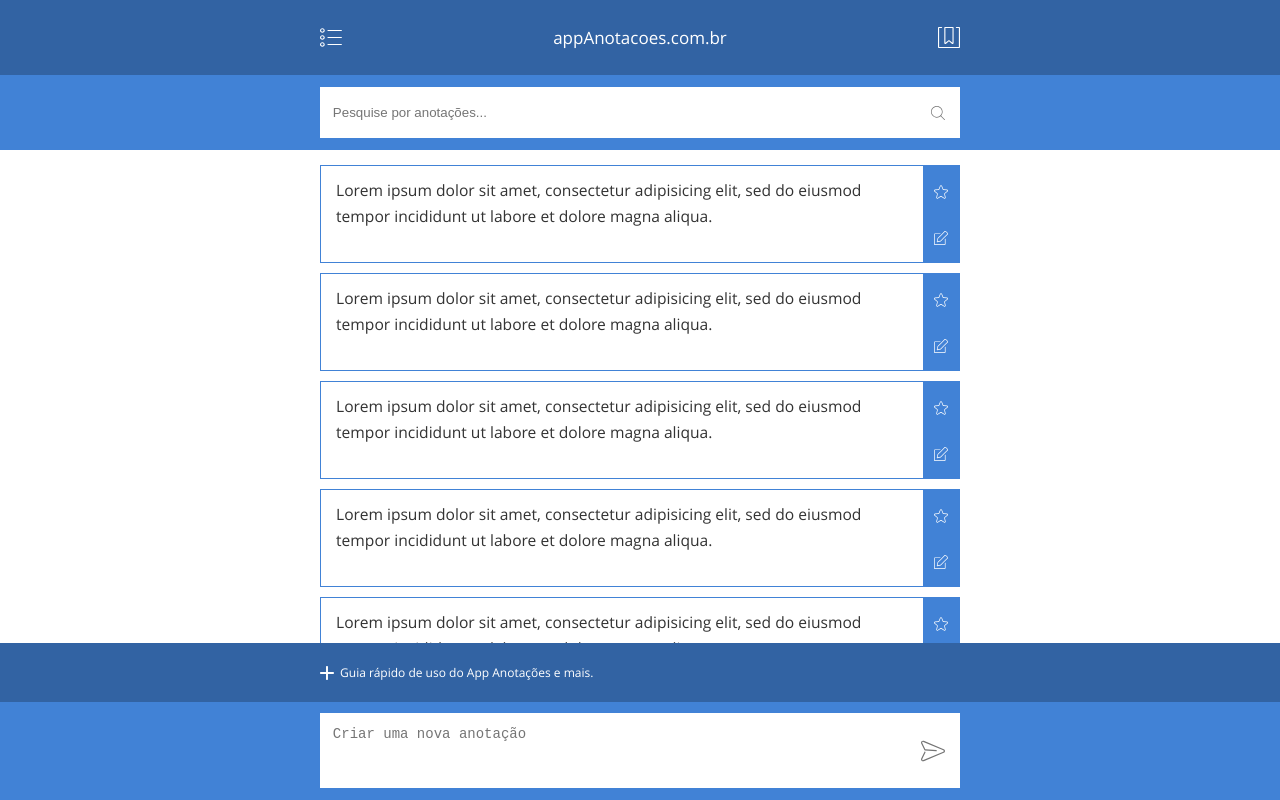
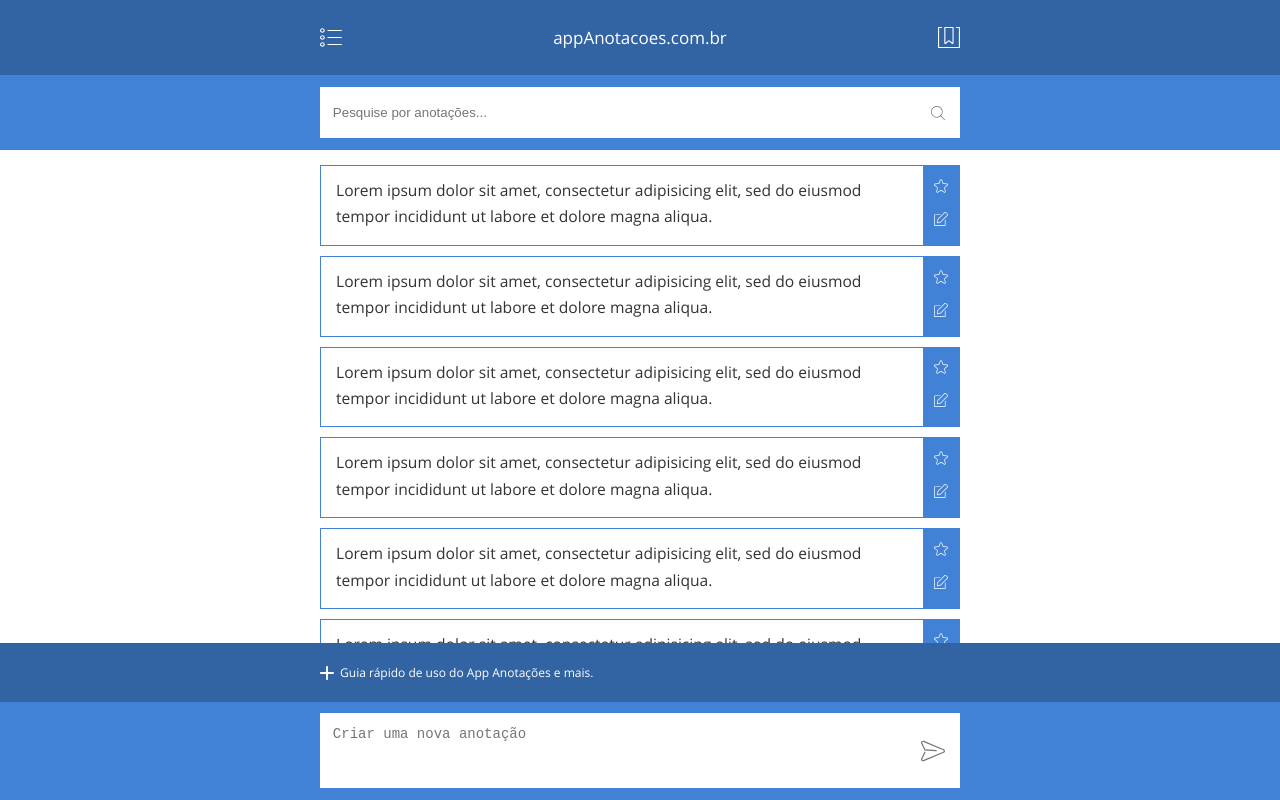
Before and after one commit to washingtonserip/appanotacoes, a Vue app: page / in a window 1280 px wide. Built offline with nearby package versions, Linux system fonts and the light colour scheme.

Commit message:
Melhoria no componente de anotação.

```diff
--- a/src/components/Annotation.vue
+++ b/src/components/Annotation.vue
@@ -20,18 +20,19 @@
 
 <style lang="stylus">
     .Annotation
-        background-color rgba(255,255,255,1)
+        background-color rgba(65,130,214,1)
         border 1px solid rgba(65,130,214,1)
         overflow hidden
         margin-bottom 10px
 
     +prefix-classes("Annotation")
         .__Text
+            background-color rgba(255,255,255,1)
             color #333
             float left
             font-size 1.3rem
-            height 12vh
-            min-height 60px
+            /*height 12vh*/
+            min-height 70px
             overflow auto
             line-height 2.2rem
             padding 12px 15px 14px
@@ -43,10 +44,8 @@
                 line-height 1.9rem
 
         .__Options
-            background rgba(65,130,214,1)
             float right
-            height 12vh
-            min-height 60px
+            height 70px
             padding 5px 0
             width 36px
 
@@ -57,8 +56,7 @@
             background-position center
             border none
             cursor pointer
-            height calc((12vh - 10px) / 2)
-            min-height 25px
+            height 30px
             width 36px
 
             &--favorite
```
